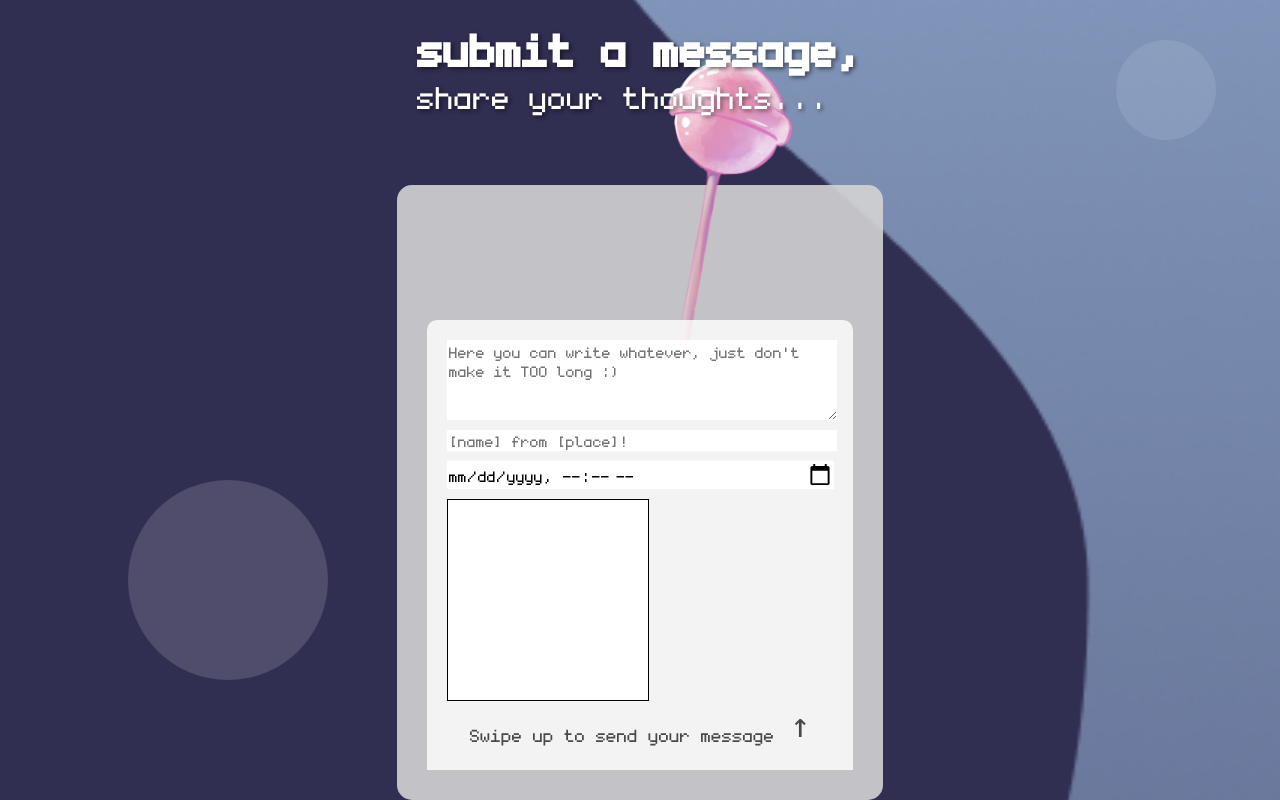
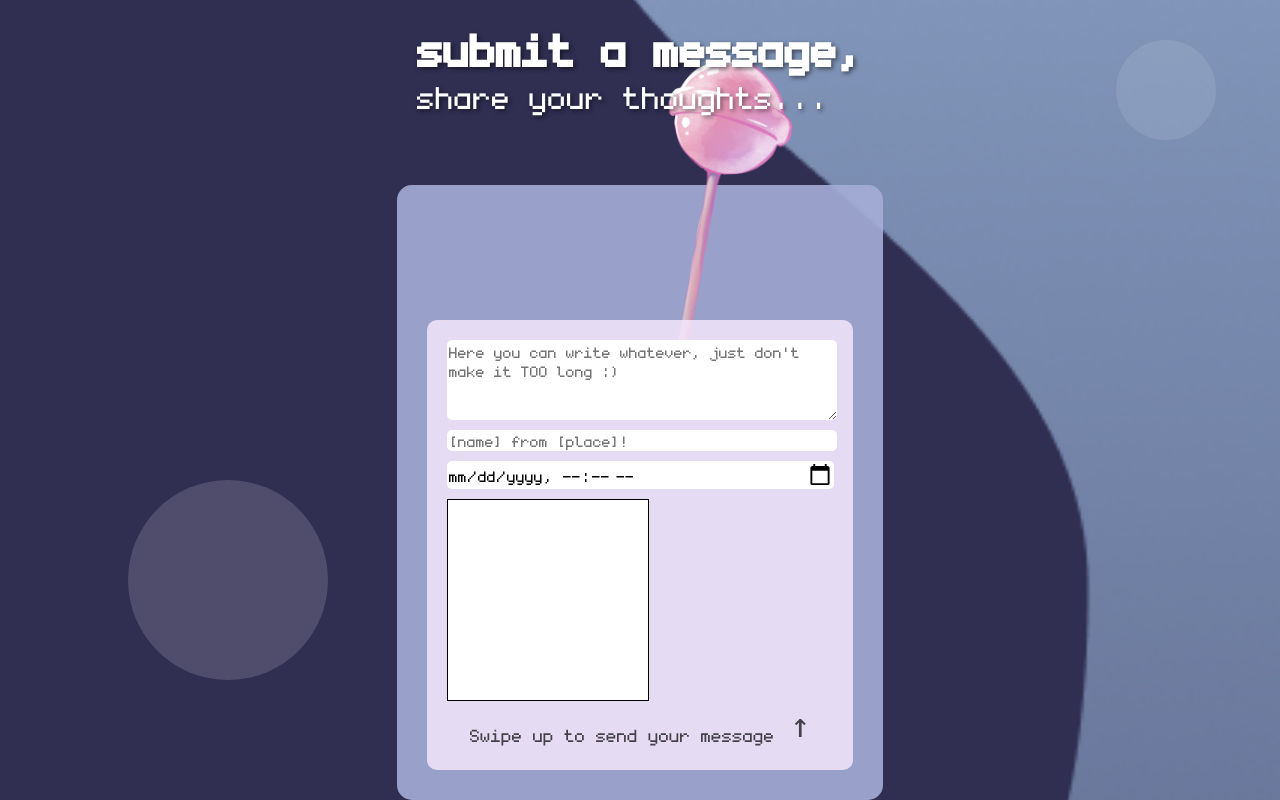
Before and after one commit to vincent-4/memorypi, a Flask app: page / in a window 1280 px wide. Run offline with Flask 3, Linux system fonts and the light colour scheme; a map, chart or similar area stays blank.

Commit message:
eyay HORRADSY!!
!11

```diff
--- a/src/bigPI/static/main.css
+++ b/src/bigPI/static/main.css
@@ -10,7 +10,7 @@
             font-size: 20px; /* Increased base font size */
         }
         .container {
-            background-color: rgba(61, 59, 86, 0.8); /* Add some transparency */
+            background-color: rgba(61, 59, 86, 0.8);
             height: 100%;
             display: flex;
             flex-direction: column;
@@ -40,7 +40,7 @@
         .content {
             z-index: 1;
             text-align: center;
-            color: #a49fc9;
+            color: #d0c9ff;
             max-width: 90%; /* Increased max-width */
         }
         h1 {
@@ -53,7 +53,7 @@
             margin-top: 0.7em; /* Slightly increased margin */
         }
         .message-box {
-            background-color: rgba(211, 211, 211, 0.9); /* Add some transparency */
+            background-color: rgba(165, 173, 216, 0.9);
             border-radius: 15px; /* Increased border radius */
             padding: 30px; /* Increased padding */
             margin-top: 30px; /* Increased margin */
@@ -72,7 +72,7 @@
         .quote {
             position: absolute;
             font-size: 5em; /* Increased font size */
-            color: #a49fc9;
+            color: #beb6ff;
             opacity: 0.5;
         }
         .quote-left {
@@ -96,11 +96,12 @@
             width: 100%;
             margin-bottom: 10px;
             outline: none;
-            border: none; /* Add this line to remove the default border */
+            border: none;
+            border-radius: 5px;
         }
         /* Optionally, add styles for focus state */
         input:focus, textarea:focus {
-            border: 1px solid #a49fc9; /* Add a subtle border when focused */
+            border: 1px solid #9fb9fa; /* Add a subtle border when focused */
         }
         button {
             font-family: 'Monogram', monospace;
--- a/src/bigPI/static/swipe.js
+++ b/src/bigPI/static/swipe.js
@@ -56,7 +56,10 @@ document.addEventListener('DOMContentLoaded', () => {
         headerText.style.opacity = 0; // Hide header text completely
         setTimeout(() => {
             sendMessage();
-            resetPosition();
+            setTimeout(()=> {
+                resetPosition();
+            }, 3500)
+
         }, 300);
     }
 
@@ -134,7 +137,7 @@ document.addEventListener('DOMContentLoaded', () => {
             cake.style.opacity = '1';
             cake.style.transform = 'translate(-50%, -50%) scale(0)';
             // Load new message menu
-            resetPosition();
+            //resetPosition();
         }, 3100);
     }
 
--- a/src/bigPI/templates/submit.html
+++ b/src/bigPI/templates/submit.html
@@ -77,9 +77,9 @@
             position: relative;
         }
         .message-box-container {
-            background-color: rgba(255, 255, 255, 0.8);
+            background-color: rgba(249, 235, 255, 0.8);
             padding: 20px;
-            border-radius: 10px 10px 0 0;
+            border-radius: 10px;
             position: relative;
         }
         .canvas-container {
```
Also changed, not shown: messages.db.
